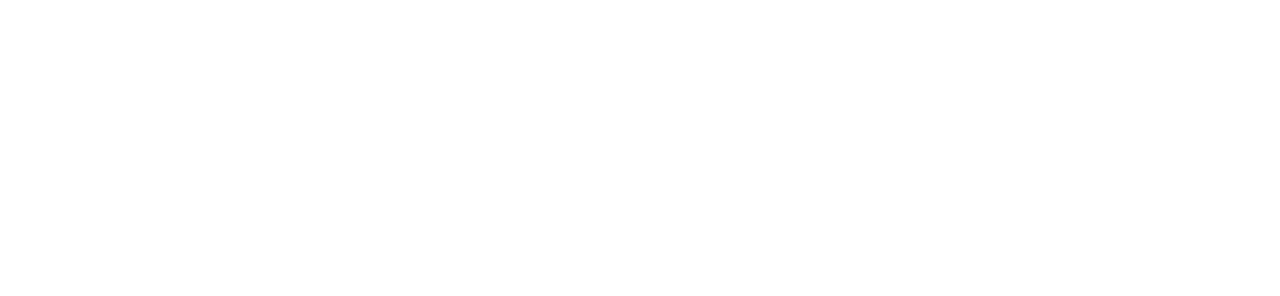
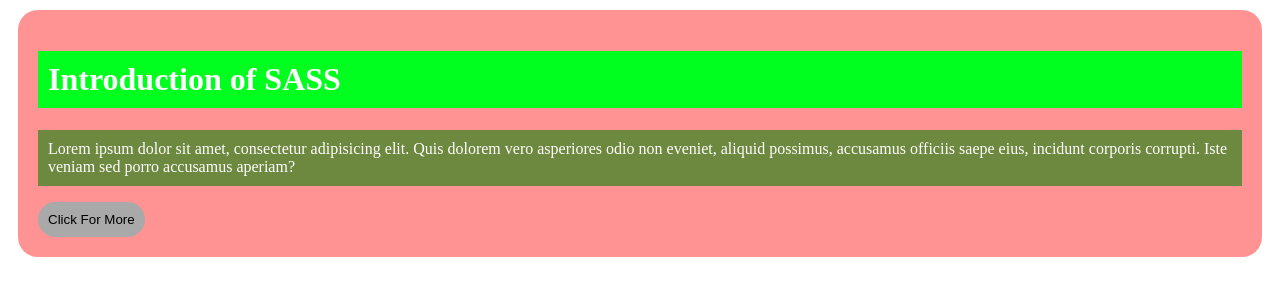
Before and after one commit to Himanshu12866/sass_jquery, a plain HTML site: page Day-1/index.html in a window 1280 px wide. Drawn offline with Linux system fonts and the light colour scheme.

Commit message:
"Added HTML content to index.html and created style.scss with CSS rules for .box element"

```diff
--- a/Day-1/index.html
+++ b/Day-1/index.html
@@ -1,11 +1,23 @@
 <!DOCTYPE html>
 <html lang="en">
-<head>
-    <meta charset="UTF-8">
-    <meta name="viewport" content="width=device-width, initial-scale=1.0">
-    <title>Day-1 | Introduction of SASS  [Syntactically Awesome Style Sheet]</title>
-</head>
-<body>
-
-</body>
+  <head>
+    <meta charset="UTF-8" />
+    <meta name="viewport" content="width=device-width, initial-scale=1.0" />
+    <title>
+      Day-1 | Introduction of SASS [Syntactically Awesome Style Sheet]
+    </title>
+    <link rel="stylesheet" href="style.css">
+  </head>
+  <body>
+    <div class="box">
+      <h1>Introduction of SASS</h1>
+      <p>
+        Lorem ipsum dolor sit amet, consectetur adipisicing elit. Quis dolorem
+        vero asperiores odio non eveniet, aliquid possimus, accusamus officiis
+        saepe eius, incidunt corporis corrupti. Iste veniam sed porro accusamus
+        aperiam?
+      </p>
+      <button>Click For More</button>
+    </div>
+  </body>
 </html>
--- a/Day-1/style.scss
+++ b/Day-1/style.scss
@@ -0,0 +1,23 @@
+.box{
+    padding: 20px;
+    background-color: rgba(255, 0, 0, 0.424);
+    margin: 10px;
+    border-radius: 20px;
+    h1{
+        color: white;
+        font-weight: bold;
+        padding: 10px;
+        background-color: rgb(0, 255, 30);
+    }
+    p{
+        color: white;
+        background-color: rgba(0, 128, 0, 0.573);
+        padding: 10px;
+    }
+    button{
+        padding: 10px;
+        border: none;
+        background-color: darkgrey;
+        border-radius: 20px;
+    }
+}
```
Also changed, not shown: Day-1/style.css (added), 1 other file.
